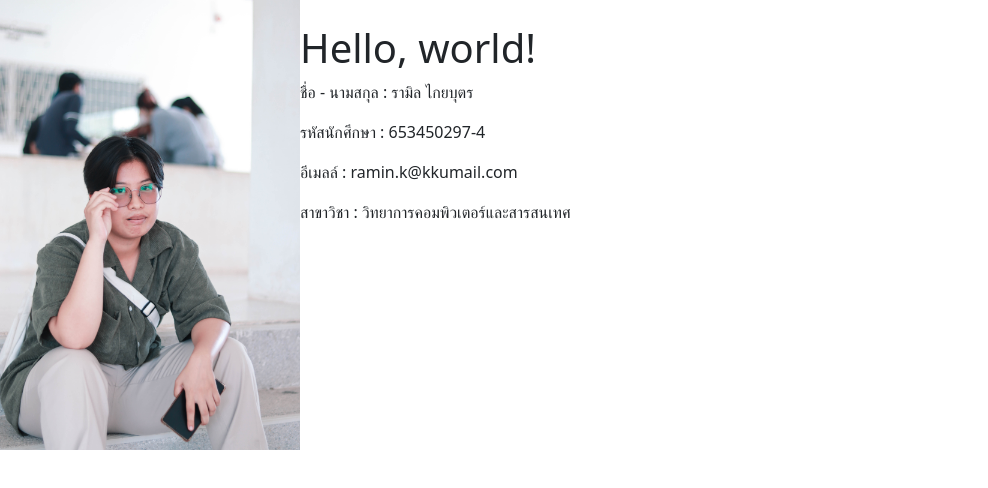
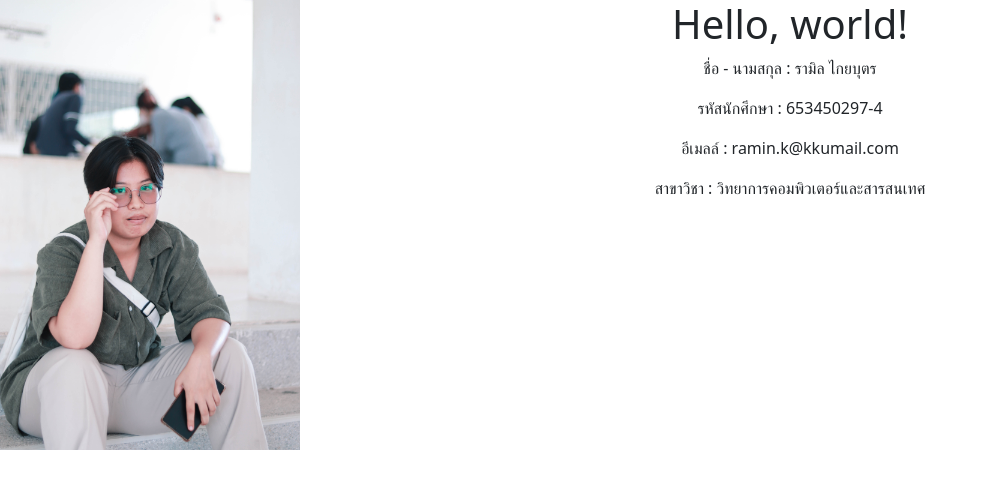
Before and after one commit to ramin653450297-4/ramin.github.io, a plain HTML site: page index.html in a window 1280 px wide. Shown: the whole page, without its empty margins (0-988 px from the left). Drawn offline with nearby package versions, Linux system fonts and the light colour scheme.

Commit message:
Update index.html

```diff
--- a/index.html
+++ b/index.html
@@ -3,16 +3,15 @@
   <head>
     <meta charset="utf-8">
     <meta name="viewport" content="width=device-width, initial-scale=1">
-    <title>Bootstrap demo</title>
     <link href="https://cdn.jsdelivr.net/npm/bootstrap@5.3.3/dist/css/bootstrap.min.css" rel="stylesheet" integrity="sha384-QWTKZyjpPEjISv5WaRU9OFeRpok6YctnYmDr5pNlyT2bRjXh0JMhjY6hW+ALEwIH" crossorigin="anonymous">
   </head>
   <body>
-    <img src = "images/ab.jpg" align="left" width="300" ><br>
-    <h1>Hello, world!</h1>
+    <img src = "images/ab.jpg" align="left" width="300" >
+    <center><h1>Hello, world!</h1>
     <p>ชื่อ - นามสกุล : รามิล ไกยบุตร </p>
     <p>รหัสนักศึกษา : 653450297-4</p>
     <p>อีเมลล์ : ramin.k@kkumail.com </p>
-    <p>สาขาวิชา : วิทยาการคอมพิวเตอร์และสารสนเทศ </p>
+    <p>สาขาวิชา : วิทยาการคอมพิวเตอร์และสารสนเทศ </p></center>
     <script src="https://cdn.jsdelivr.net/npm/bootstrap@5.3.3/dist/js/bootstrap.bundle.min.js" integrity="sha384-YvpcrYf0tY3lHB60NNkmXc5s9fDVZLESaAA55NDzOxhy9GkcIdslK1eN7N6jIeHz" crossorigin="anonymous"></script>
   </body>
 </html>
```
